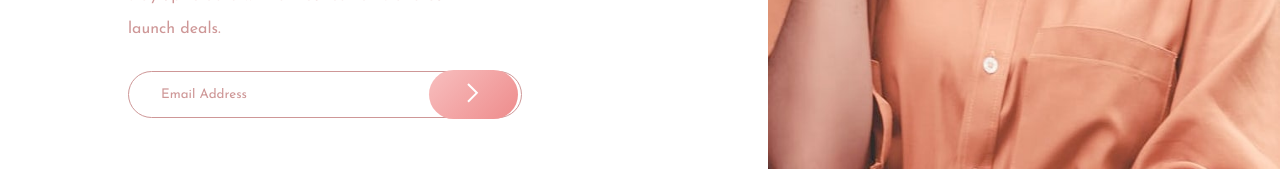
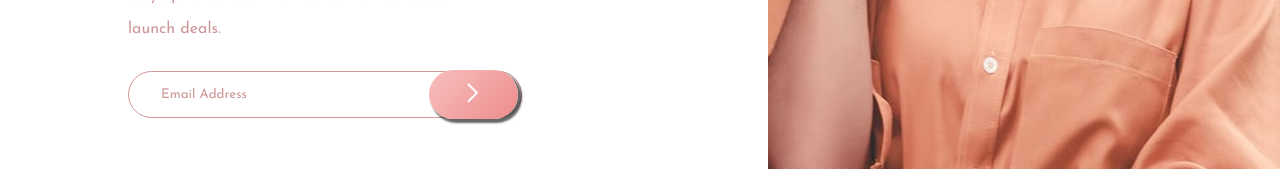
Before and after one commit to Robertron624/base-apparel-coming-soon, a React (Vite) app: page / in a window 1280 px wide. Shown: the part 502-671 px from the top of the page. Built offline with nearby package versions, Linux system fonts and the light colour scheme.

Commit message:
button styling box shadow

```diff
--- a/src/App.jsx
+++ b/src/App.jsx
@@ -51,6 +51,9 @@ function App() {
                                     placeholder="Email Address"
                                 />
                                 {   emailError && (<img src="/icon-error.svg" className="error-icon"/>)}
+                                <div>
+
+                                </div>
                                 <button>
                                     <svg
                                         xmlns="http://www.w3.org/2000/svg"
--- a/src/App.scss
+++ b/src/App.scss
@@ -143,6 +143,7 @@ main {
           padding: 1rem 0;
           padding-left: 2rem;
 
+
           &::placeholder {
             font-weight: 400;
             color: $desaturated-red;
@@ -154,11 +155,12 @@ main {
           border: none;
           position: absolute;
           background: linear-gradient(135deg, hsl(0, 80%, 86%), hsl(0, 74%, 74%));
-          right: 12%;
+          right: 8.6%;
           top: -1%;
           padding: 0.8rem 2.4rem;
           border-radius: 40px;
           transition: .4s ease-in-out;
+          box-shadow: 3px 3px 2px 1px rgba(0, 0, 0, 0.6);
 
           &:hover {
             cursor: pointer;
```
